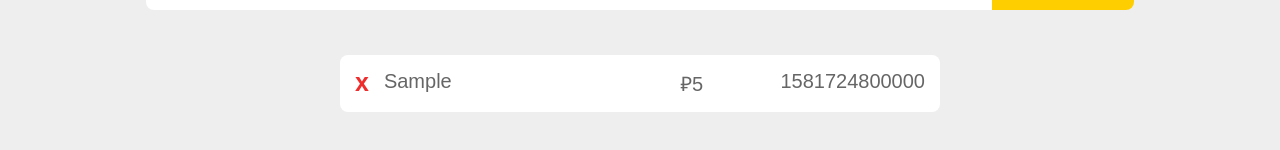
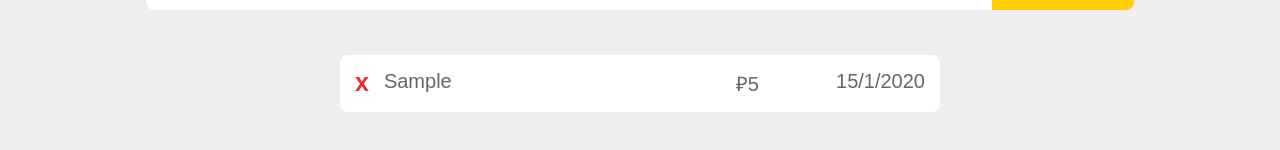
Before and after one commit to httpcyberdata/vue_incometracker, a Vue app: page / in a window 1280 px wide. Both pictures are taken after typing "Sample", "5", "2020-01-15" into the empty fields and a click on the input "Submit". Shown: the part 222-372 px from the top of the page. Built offline with nearby package versions, Linux system fonts and the light colour scheme.

Commit message:
formattedDate created to pass into the view to present the date elegantlye

```diff
--- a/src/components/IncomeItem.vue
+++ b/src/components/IncomeItem.vue
@@ -3,7 +3,7 @@
     <div class="removeItem">x</div>
     <div class="desc">{{ income.desc }}</div>
     <div class="price">₽{{ income.value }}</div>
-    <div class="date">{{ income.date }}</div>
+    <div class="date">{{ formattedDate }}</div>
   </div>
 </template>
 
@@ -11,6 +11,18 @@
 export default {
     props: {
         income: Object
+    },
+    setup(props) {
+        let date = new Date(props.income.date);
+        let day = date.getDate();
+        let month = date.getMonth();
+        let year = date.getFullYear();
+
+        let formattedDate = day + "/" + month + "/" + year;
+
+        return {
+            formattedDate
+        }
     }
 }
 </script>
```
Also changed, not shown: public/images/income_tracker_image2.png (added), 1 other file (tests, documents, lock files or other folders).
